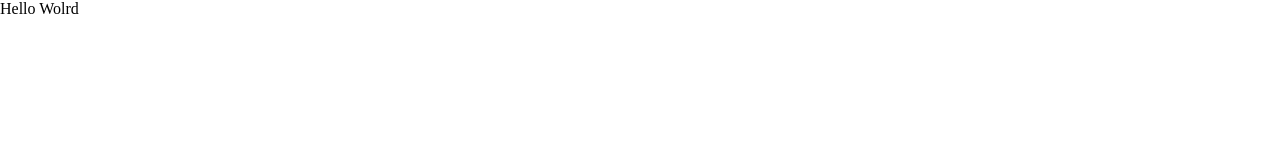
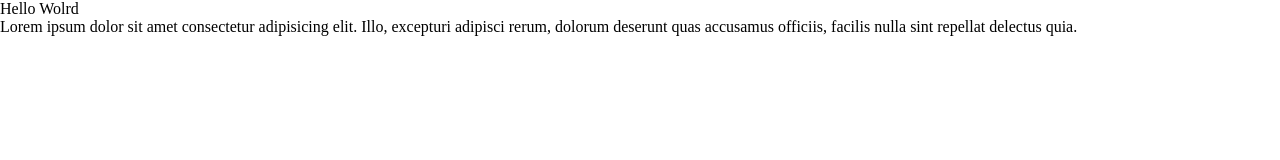
Before and after one commit to Het369patel/WeHR, a plain HTML site: page index.html in a window 1280 px wide. Drawn offline with Linux system fonts and the light colour scheme.

Commit message:
first commit

```diff
--- a/index.html
+++ b/index.html
@@ -8,5 +8,7 @@
 </head>
 <body>
     <div>Hello Wolrd</div>
+    <p>Lorem ipsum dolor sit amet consectetur adipisicing elit. Illo, excepturi adipisci rerum, dolorum deserunt quas accusamus officiis, facilis nulla sint repellat delectus quia.
+    </p>
 </body>
 </html>
```
